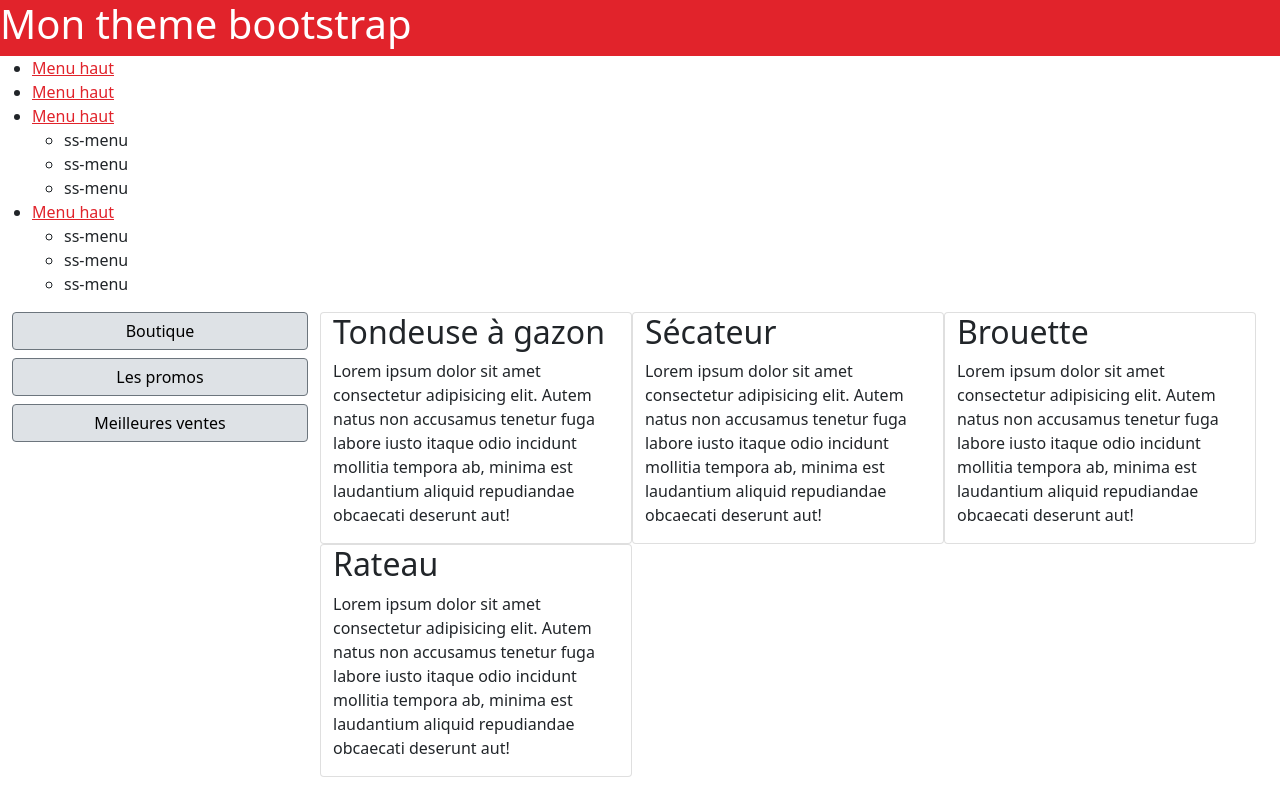
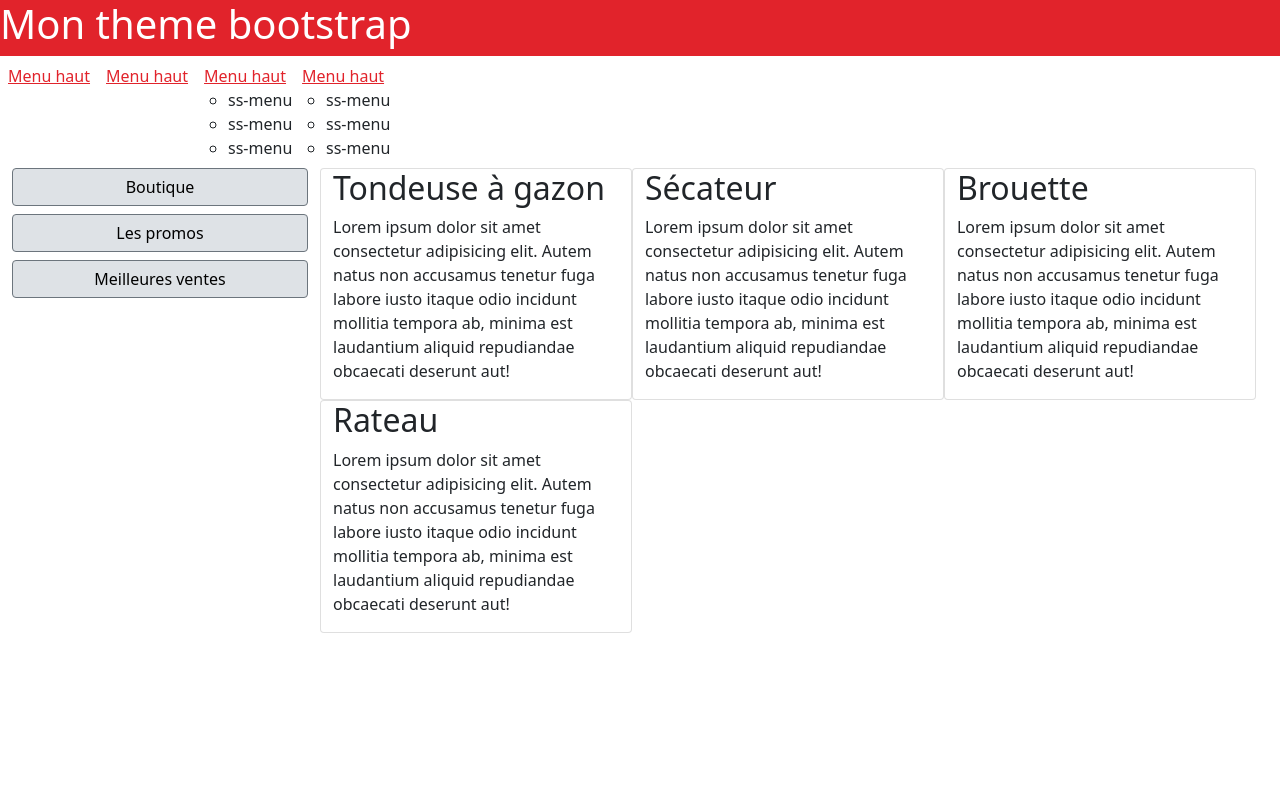
Before and after one commit to pbreteche/bs-theme-2104, a website: page index.html in a window 1280 px wide. Drawn offline with nearby package versions, Linux system fonts and the light colour scheme; files that its build step writes are made by us from their sources.

Commit message:
a navbar style

```diff
--- /dev/null
+++ b/src/components/_navbar.scss
@@ -0,0 +1,10 @@
+.navbar {
+  @extend .navbar-expand-lg;
+
+  nav > ul {
+    @extend .navbar-nav;
+    & > li > a {
+      @extend .nav-link
+    }
+  }
+}
--- a/src/main.scss
+++ b/src/main.scss
@@ -13,7 +13,8 @@
   "../node_modules/bootstrap/scss/root",
   "../node_modules/bootstrap/scss/reboot",
   "../node_modules/bootstrap/scss/buttons",
-  "../node_modules/bootstrap/scss/card";
+  "../node_modules/bootstrap/scss/card",
+  "../node_modules/bootstrap/scss/navbar";
 
 // 5. Components
 @import
@@ -21,4 +22,5 @@
   "layout/main-content",
   "components/banner",
   "components/nav-panel",
-  "components/product-card";
+  "components/product-card",
+  "components/navbar";
```
